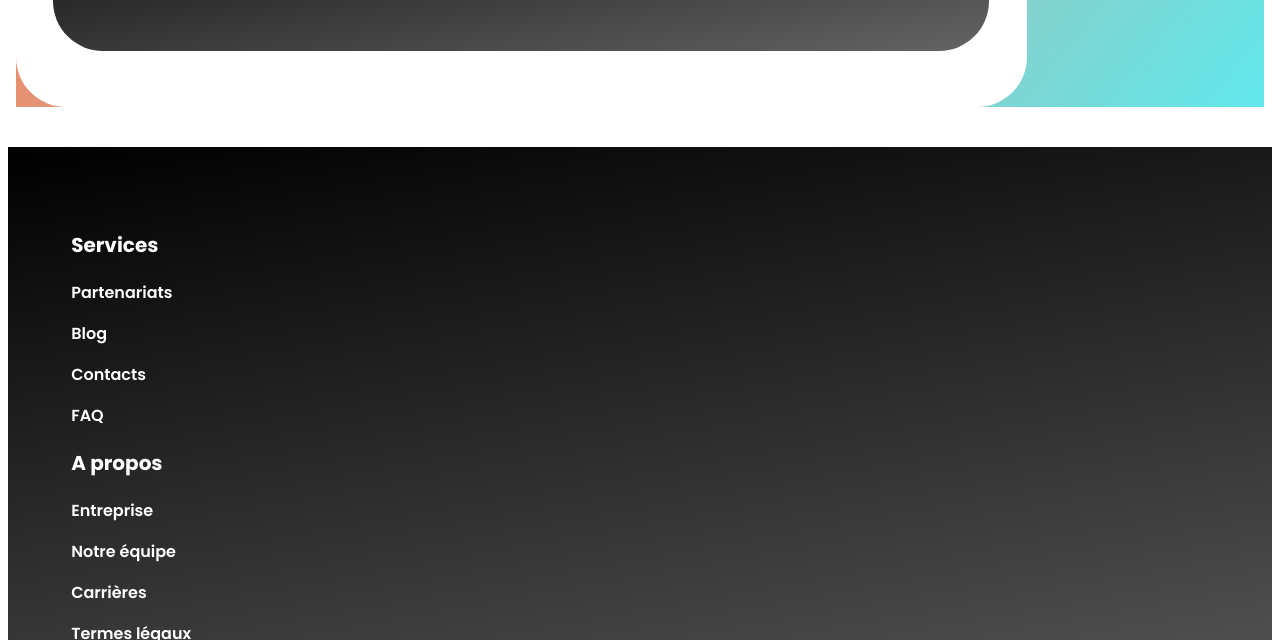
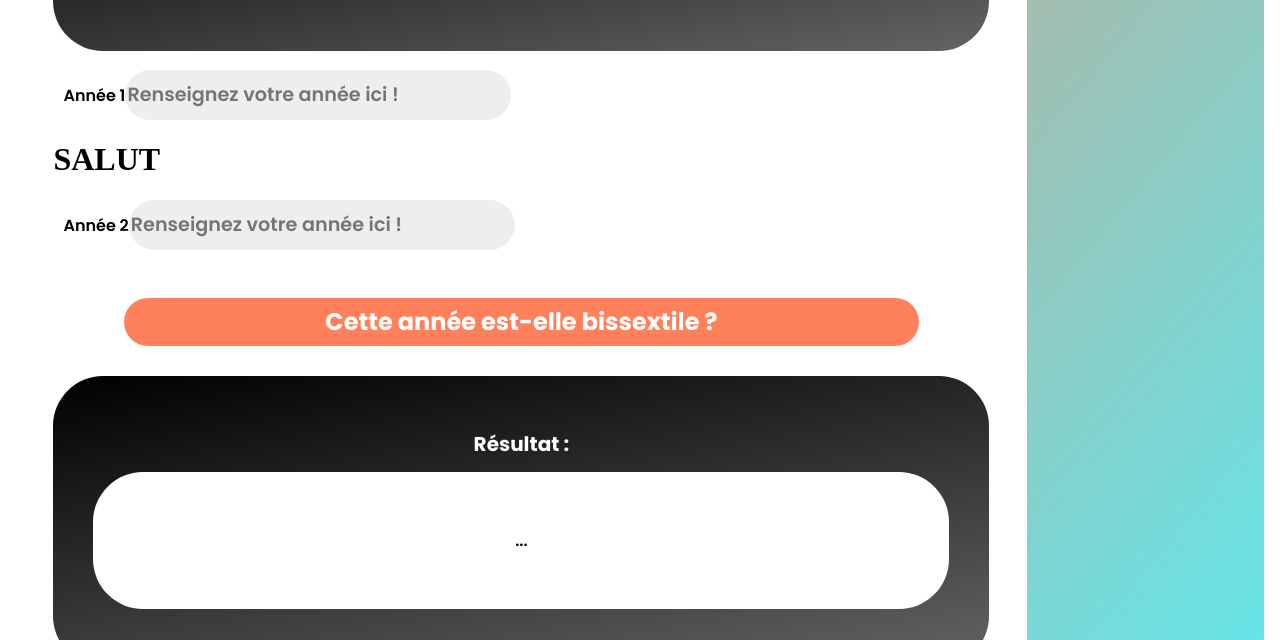
Before and after one commit to EpikToo/kosc_bissex, an Angular app in the folder bissex_front/: page /range in a window 1280 px wide. Shown: the part 312-952 px from the top of the page. Built offline with nearby package versions, Linux system fonts and the light colour scheme.

Commit message:
Logique bissex range terminée, avancement sur style

```diff
--- a/bissex_front/src/app/bissex-range/bissex-range.component.html
+++ b/bissex_front/src/app/bissex-range/bissex-range.component.html
@@ -13,6 +13,26 @@
           <h1 class="medium title">Bissex Range</h1>
             <h1 class="small title">Renseignez un intervale d'années ci-dessous, puis validez pour découvrir quelles années sont bissextiles !</h1>
         </div>
+        <form onsubmit="return false" (submit)="onSubmit()">
+          <div class="col-sm-6">
+            <label for="yeartbx" class="tbxindicator small">Année 1</label>
+            <input type="text" class="form-control tbx medium" id="year1tbx" placeholder="Renseignez votre année ici !" name="year1tbx">
+          </div>
+          <div class="col-sm-6">
+            <h1> SALUT </h1>
+          </div>
+          <div class="col-sm-6">
+            <label for="yeartbx" class="tbxindicator small">Année 2</label>
+            <input type="text" class="form-control tbx medium" id="year2tbx" placeholder="Renseignez votre année ici !" name="year2tbx">
+          </div>
+          <input type="submit" class="btn-primary btn Medium" id="yearbtn" value="Cette année est-elle bissextile ?" name="yearbtn">
+        </form>
+        <div class="mantitl">
+          <h1 class="medium title">Résultat :</h1>
+          <div class="mantitl2">
+            <p class="small title" [innerHtml]= "result"></p>
+          </div>
+        </div>
       </div>
   </div>
   </body>
--- a/bissex_front/src/app/bissex-range/bissex-range.component.scss
+++ b/bissex_front/src/app/bissex-range/bissex-range.component.scss
@@ -46,6 +46,14 @@
     margin-bottom: 2%;
 }
 
+.mantitl2{
+    background-color: rgba(255, 255, 255, 1);
+    color: black;
+    padding: 40px;
+    border-radius: 50px;
+    margin-bottom: 2%;
+}
+
 .title{
     text-align: center;
 }
@@ -59,3 +67,36 @@
     margin-bottom: 40px;
     justify-content: space-evenly;
 }
+
+.btn {
+    border-radius: 50px;
+    border-style: none;
+    color: #ffffff !important;
+    background-color: rgb(255, 129, 91);
+    font-family: 'Poppins', Arial, Helvetica, sans-serif;
+    font-weight: bolder;
+    height: 2em;
+    width: 85%;
+    font-size: 1.5em;
+    margin-top: 2em;
+    margin-left: 7.5%;
+    margin-bottom: 30px;
+}
+
+.tbx {
+    border-radius: 50px;
+    border-style: none;
+    color: black !important;
+    background-color: #EEEEEE;
+    font-family: 'Poppins', Arial, Helvetica, sans-serif;
+    font-weight: 600;
+    height: 2.5em;
+    font-size: 1.2em;
+}
+
+.tbxindicator {
+    /* Label style*/
+    padding-left: 10px;
+    font-family: 'Poppins', Arial, Helvetica, sans-serif;
+    font-weight: 600;
+}
--- a/bissex_front/src/app/bissex-range/bissex-range.component.ts
+++ b/bissex_front/src/app/bissex-range/bissex-range.component.ts
@@ -1,4 +1,6 @@
 import { Component } from '@angular/core';
+import { HttpClient } from '@angular/common/http';
+import { take } from 'rxjs/operators';
 
 @Component({
   selector: 'app-bissex-range',
@@ -6,5 +8,32 @@ import { Component } from '@angular/core';
   styleUrls: ['./bissex-range.component.scss']
 })
 export class BissexRangeComponent {
+  result! : string;
+  constructor(private http: HttpClient) {}
 
+  ngOnInit() {
+    this.result = "..."
+  }
+
+  onSubmit() {
+    const tbx1 = document.getElementById("year1tbx") as HTMLInputElement | null;
+    const tbx2 = document.getElementById("year2tbx") as HTMLInputElement | null;
+    this.http.get('http://127.0.0.1:8000/bissex_range/?year1=' + tbx1?.value + '&year2=' + tbx2?.value)
+    .pipe(take(1))
+    .subscribe(response => {
+      const key = Object.keys(response) as Array<keyof typeof response>;
+      if (String(response[key[3]]) == "null")
+      {
+        this.result = String(response[key[4]]);
+      }
+      else if (String(response[key[3]]) == "[]")
+      {
+        this.result = "Aucune année n'est bissextile entre " + tbx1?.value + " et " + tbx2?.value + ".";
+      }
+      else
+      {
+        this.result = String(response[key[3]]).slice(1, -1) + " sont des années bissextiles contenues dans l'intervale " + tbx1?.value + " - " + tbx2?.value + ".";
+      }
+    });
+  }
 }
--- a/bissex_front/src/app/bissex-year/bissex-year.component.ts
+++ b/bissex_front/src/app/bissex-year/bissex-year.component.ts
@@ -20,18 +20,18 @@ export class BissexYearComponent {
     this.http.get('http://127.0.0.1:8000/bissex_annee/?year='+tbx?.value)
     .pipe(take(1))
     .subscribe(response => {
-      const keys = Object.keys(response) as Array<keyof typeof response>;
-      if (String(response[keys[3]]) == "true")
+      const key = Object.keys(response) as Array<keyof typeof response>;
+      if (String(response[key[3]]) == "true")
       {
         this.result = tbx?.value + " est une année bissextile !";
       }
-      else if (String(response[keys[3]]) == "false")
+      else if (String(response[key[3]]) == "false")
       {
         this.result = tbx?.value + " n'est pas une année bissextile.";
       }
-      else if (String(response[keys[3]]) == "null")
+      else if (String(response[key[3]]) == "null")
       {
-        this.result = String(response[keys[4]]);
+        this.result = String(response[key[4]]);
       }
     });
   }
```
Also changed, not shown: bissex_front/src/app/bissex-year/bissex-year.component.html (indentation only), 2 other files (tests, documents, lock files or other folders). Lines whose indentation alone changed are shown as unchanged.
